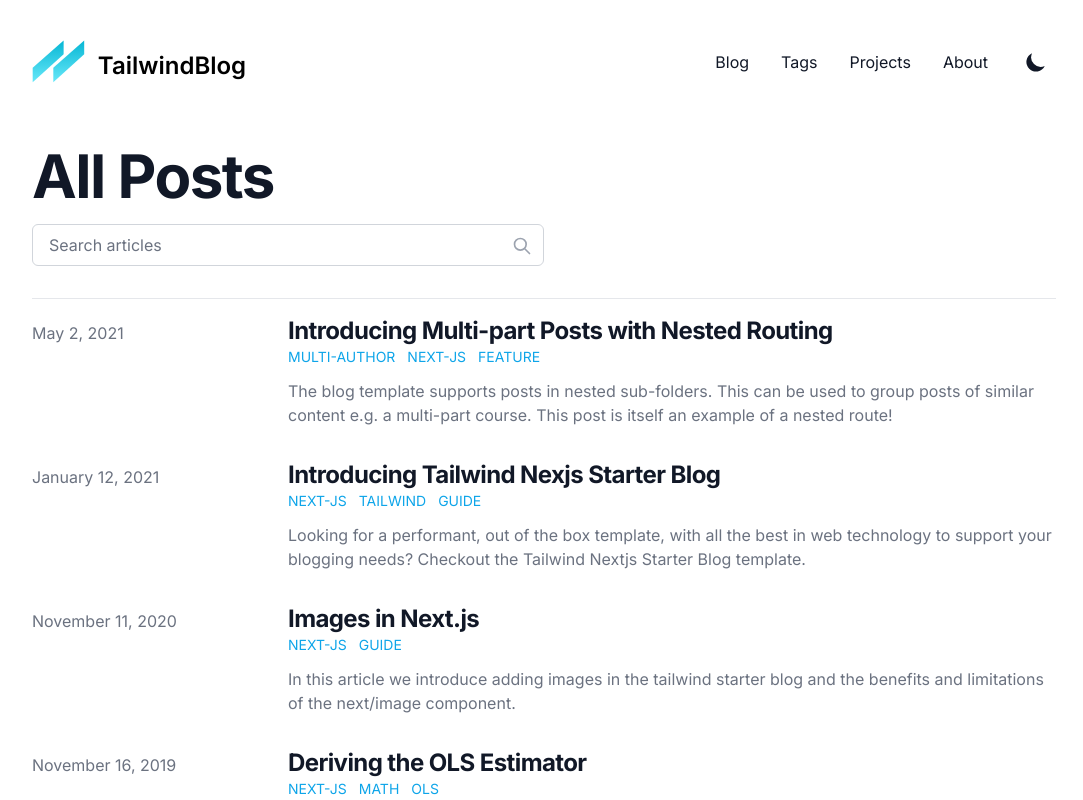
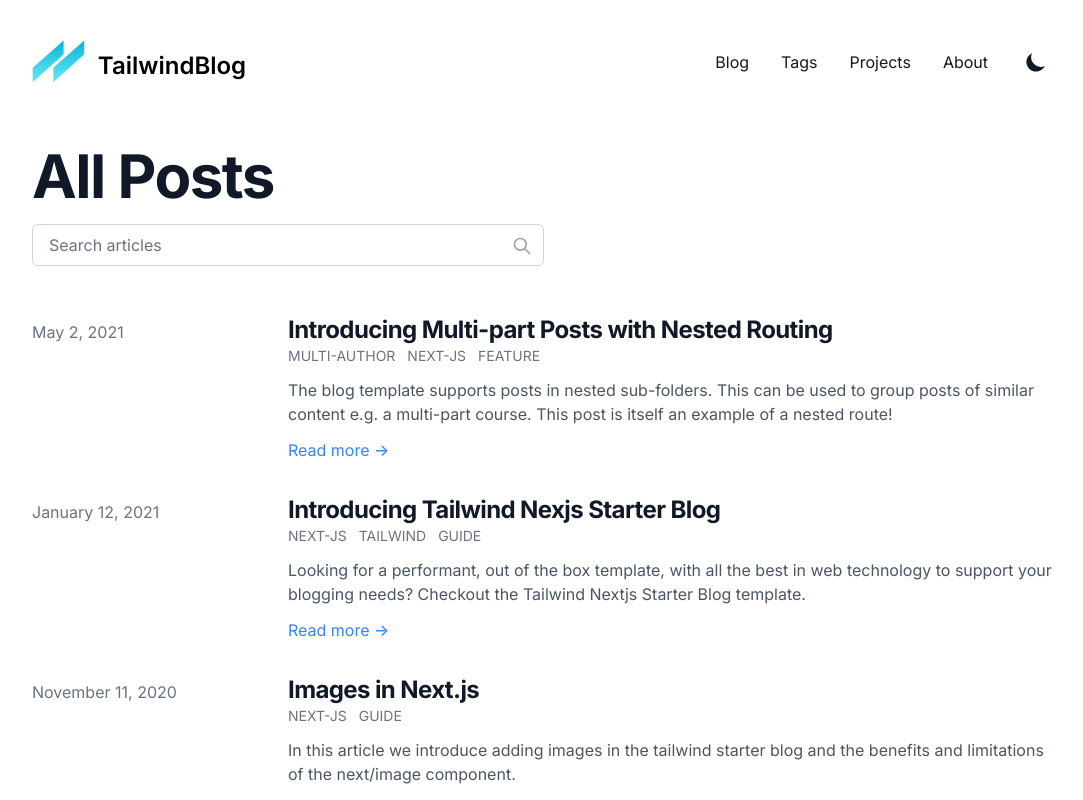
Before and after one commit to yasszu/tailwind-nextjs-starter-blog, a Next.js app: page /blog in a window 1280 px wide. Shown: the top 800 px of the page, without its empty margins (96-1179 px from the left). Built offline with nearby package versions, Linux system fonts and the light colour scheme; what @tailwindcss/typography would draw is missing.

Commit message:
chage post layout

```diff
--- a/components/Tag.js
+++ b/components/Tag.js
@@ -4,7 +4,7 @@ import kebabCase from '@/lib/utils/kebabCase'
 const Tag = ({ text }) => {
   return (
     <Link href={`/tags/${kebabCase(text)}`}>
-      <a className="mr-3 text-sm font-medium text-blue-500 uppercase hover:text-blue-600 dark:hover:text-blue-400">
+      <a className="mr-3 text-sm font-medium text-gray-500 uppercase hover:text-blue-600 dark:hover:text-blue-400">
         {text.split(' ').join('-')}
       </a>
     </Link>
--- a/layouts/ListLayout.js
+++ b/layouts/ListLayout.js
@@ -19,7 +19,7 @@ export default function ListLayout({ posts, title, initialDisplayPosts = [], pag
 
   return (
     <>
-      <div className="divide-y">
+      <div className="divide-y-0">
         <div className="pt-6 pb-8 space-y-2 md:space-y-5">
           <h1 className="text-3xl font-extrabold leading-9 tracking-tight text-gray-900 dark:text-gray-100 sm:text-4xl sm:leading-10 md:text-6xl md:leading-14">
             {title}
@@ -76,8 +76,17 @@ export default function ListLayout({ posts, title, initialDisplayPosts = [], pag
                         ))}
                       </div>
                     </div>
-                    <div className="prose text-gray-500 max-w-none dark:text-gray-400">
+                    <div className="prose text-gray-600 max-w-none dark:text-gray-400">
                       {summary}
+                    </div>
+                    <div className="text-base font-medium leading-6">
+                      <Link
+                        href={`/blog/${slug}`}
+                        className="text-blue-500 hover:text-blue-600 dark:hover:text-blue-400"
+                        aria-label={`Read "${title}"`}
+                      >
+                        Read more &rarr;
+                      </Link>
                     </div>
                   </div>
                 </article>
@@ -86,11 +95,9 @@ export default function ListLayout({ posts, title, initialDisplayPosts = [], pag
           })}
         </ul>
       </div>
-      {pagination &&
-        pagination.totalPages > 1 &&
-        !searchValue && (
-          <Pagination currentPage={pagination.currentPage} totalPages={pagination.totalPages} />
-        )}
+      {pagination && pagination.totalPages > 1 && !searchValue && (
+        <Pagination currentPage={pagination.currentPage} totalPages={pagination.totalPages} />
+      )}
     </>
   )
 }
--- a/tailwind.config.js
+++ b/tailwind.config.js
@@ -20,7 +20,7 @@ module.exports = {
         sans: ['Inter', ...defaultTheme.fontFamily.sans],
       },
       colors: {
-        blue: colors.lightBlue,
+        blue: colors.blue,
         code: {
           green: '#b5f4a5',
           yellow: '#ffe484',
```
